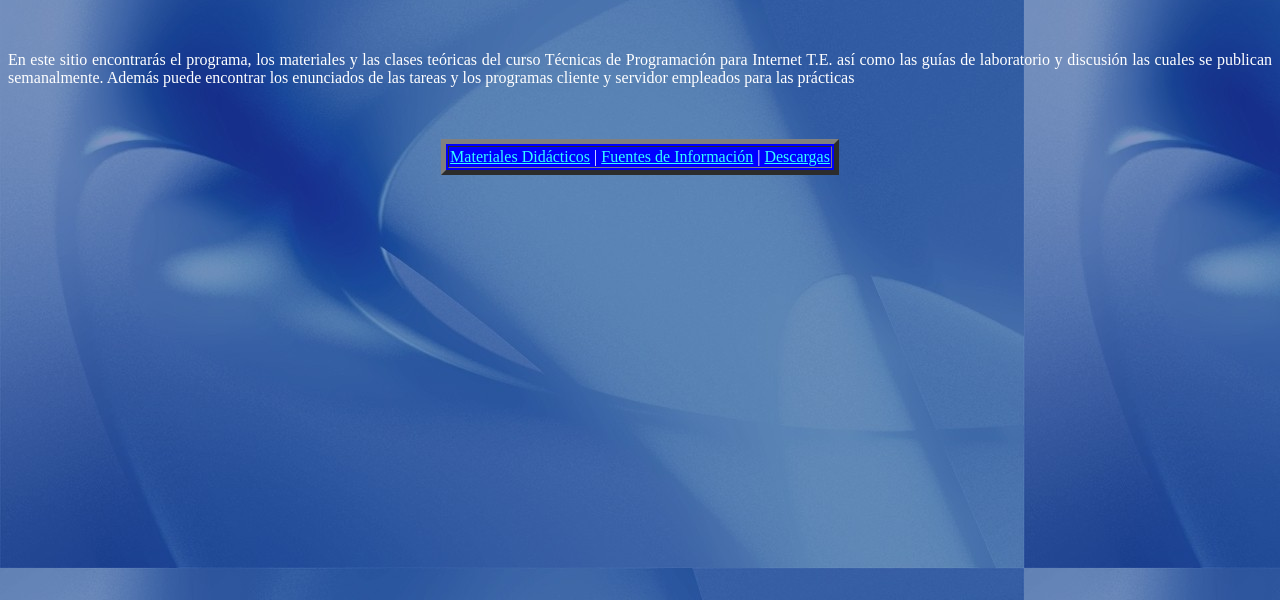
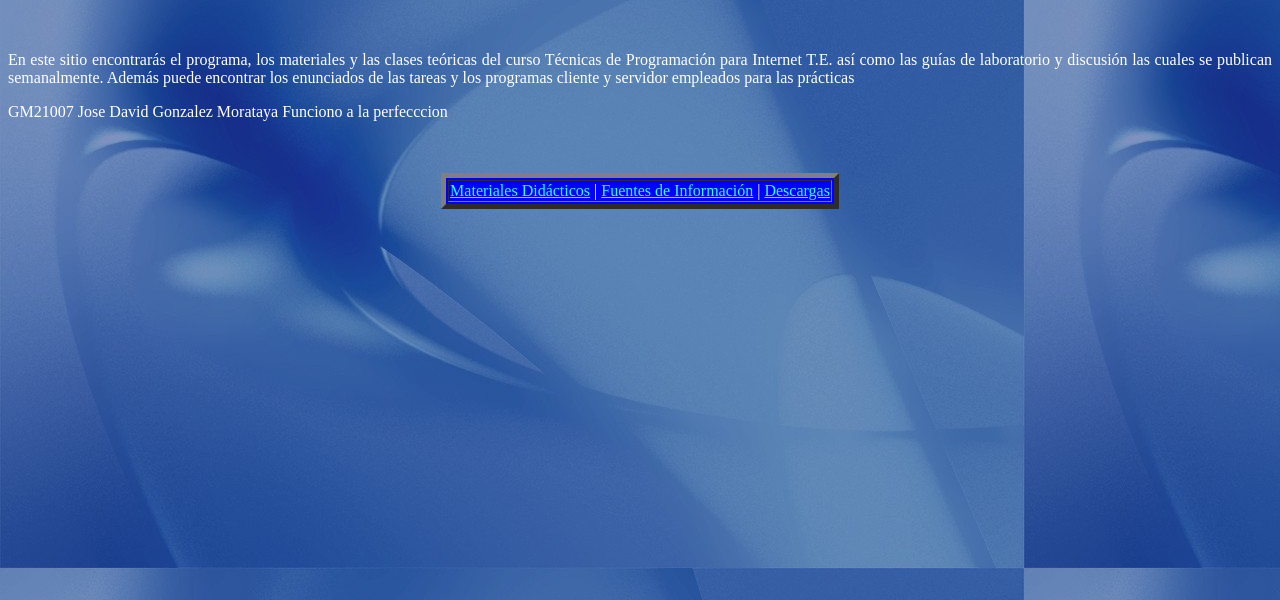
Before and after one commit to Unkn0wn-7/guia21c, a plain HTML site: page index.html in a window 1280 px wide. Shown: the part 200-800 px from the top of the page. Drawn offline with Linux system fonts and the light colour scheme.

Commit message:
Modificacion index
Se agregaron los datos personales del creador del repositorio como prueba de su funcionalidad

```diff
--- a/index.html
+++ b/index.html
@@ -38,6 +38,11 @@
  se publican semanalmente. Adem&aacute;s puede encontrar los enunciados de las tareas y los programas cliente
  y servidor empleados para las pr&aacute;cticas
 </P>
+<p>
+  GM21007
+  Jose David Gonzalez Morataya
+  Funciono a la perfecccion
+</p>
 <BR>
 <BR>
 
```
